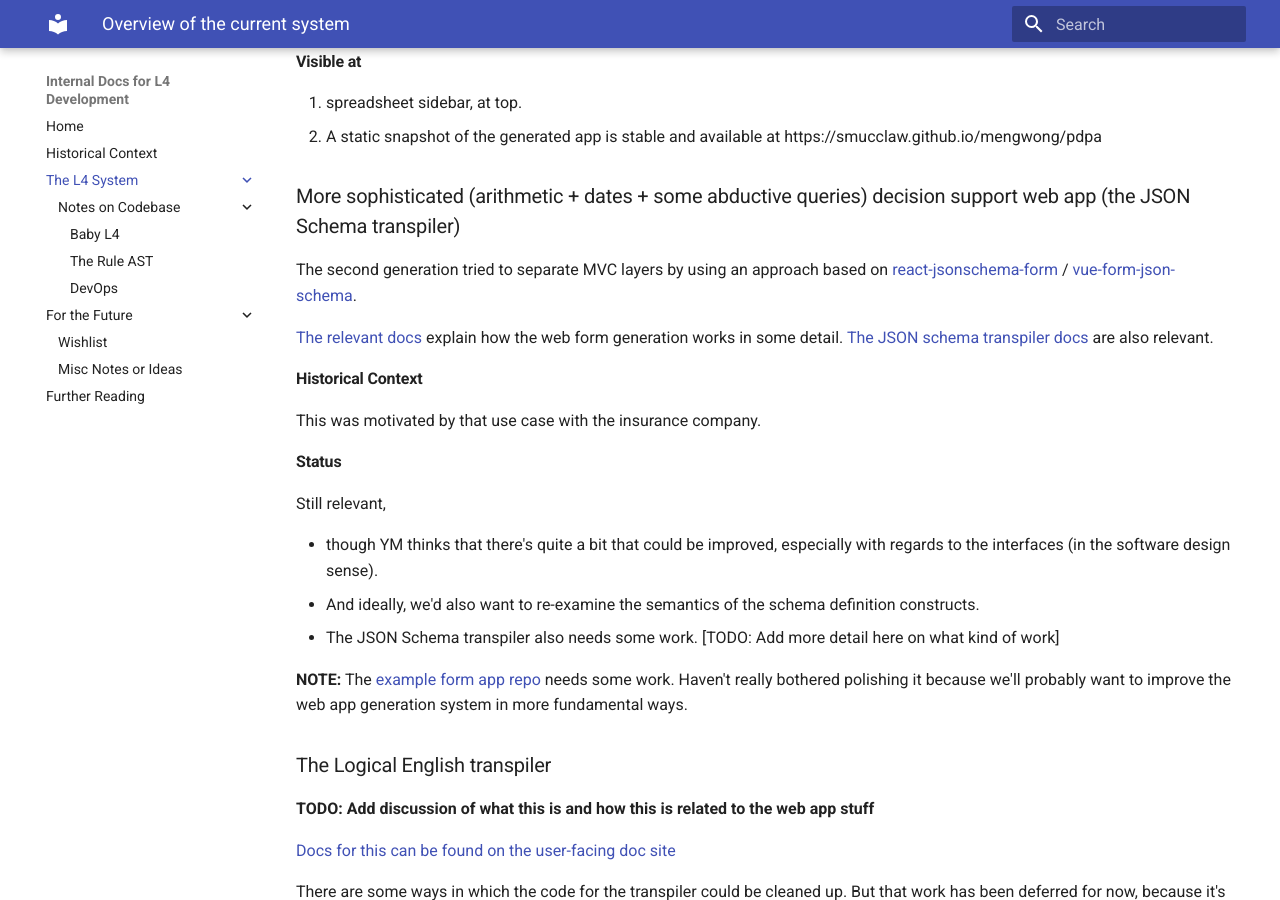
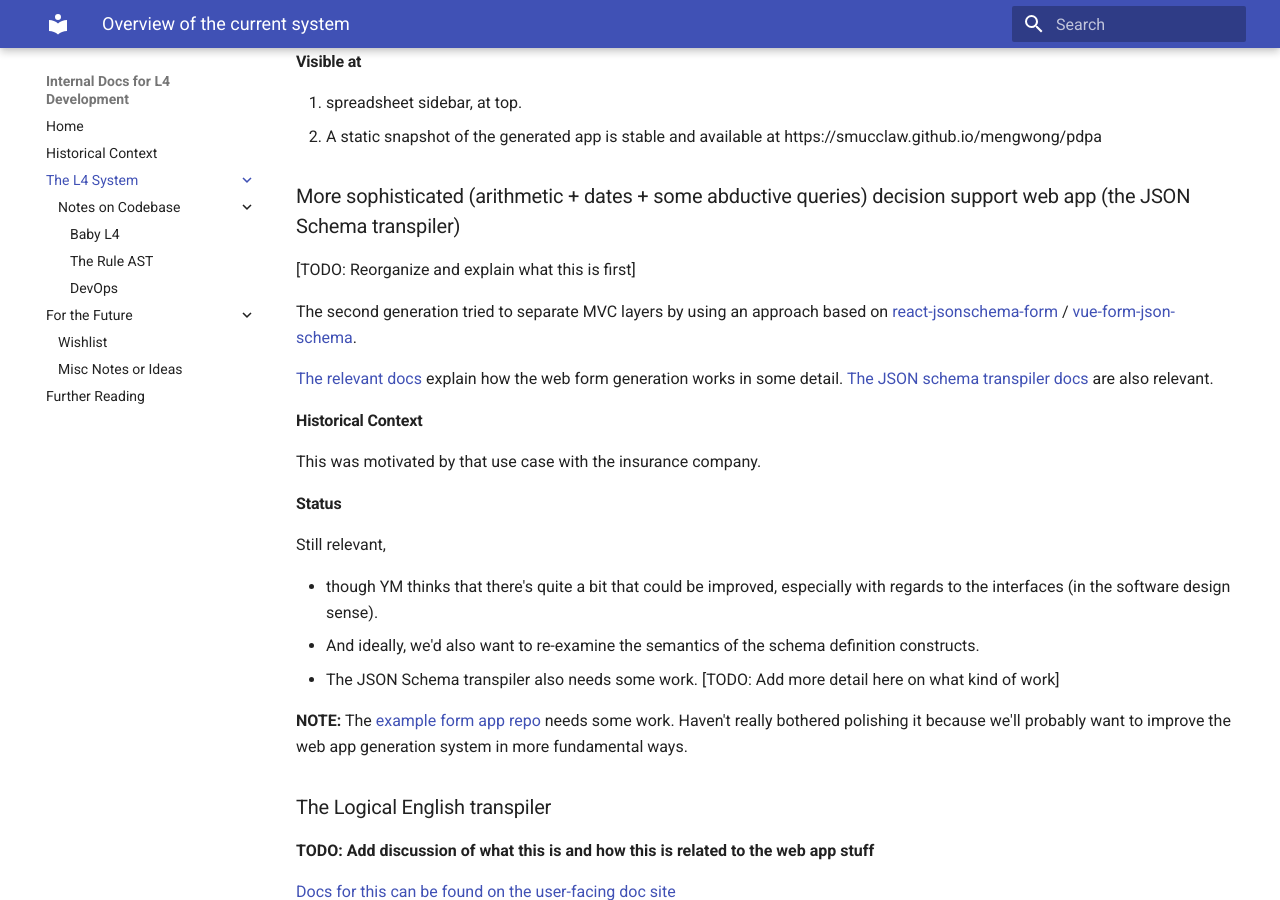
Before and after one commit to smucclaw/internal_docs, an MkDocs documentation site: the page built from docs/current_system/index.md, in a window 1280 px wide and 900 px high, scrolled down 1719 px. Built offline with MkDocs 1.6.1 and Material for MkDocs 9.7.7, drawn with Linux system fonts in a browser that asks for light colours.

Commit message:
add todo

```diff
--- a/docs/current_system/index.md
+++ b/docs/current_system/index.md
@@ -50,6 +50,8 @@ Still forms part of current demos; badly needs to be superseded.
 2. A static snapshot of the generated app is stable and available at https://smucclaw.github.io/mengwong/pdpa
 
 ### More sophisticated (arithmetic + dates + some abductive queries) decision support web app (the JSON Schema transpiler)
+
+[TODO: Reorganize and explain what this is first]
 
 The second generation tried to separate MVC layers by using an approach based on [react-jsonschema-form](https://github.com/rjsf-team/react-jsonschema-form) / [vue-form-json-schema](https://github.com/jarvelov/vue-form-json-schema).
 
```
